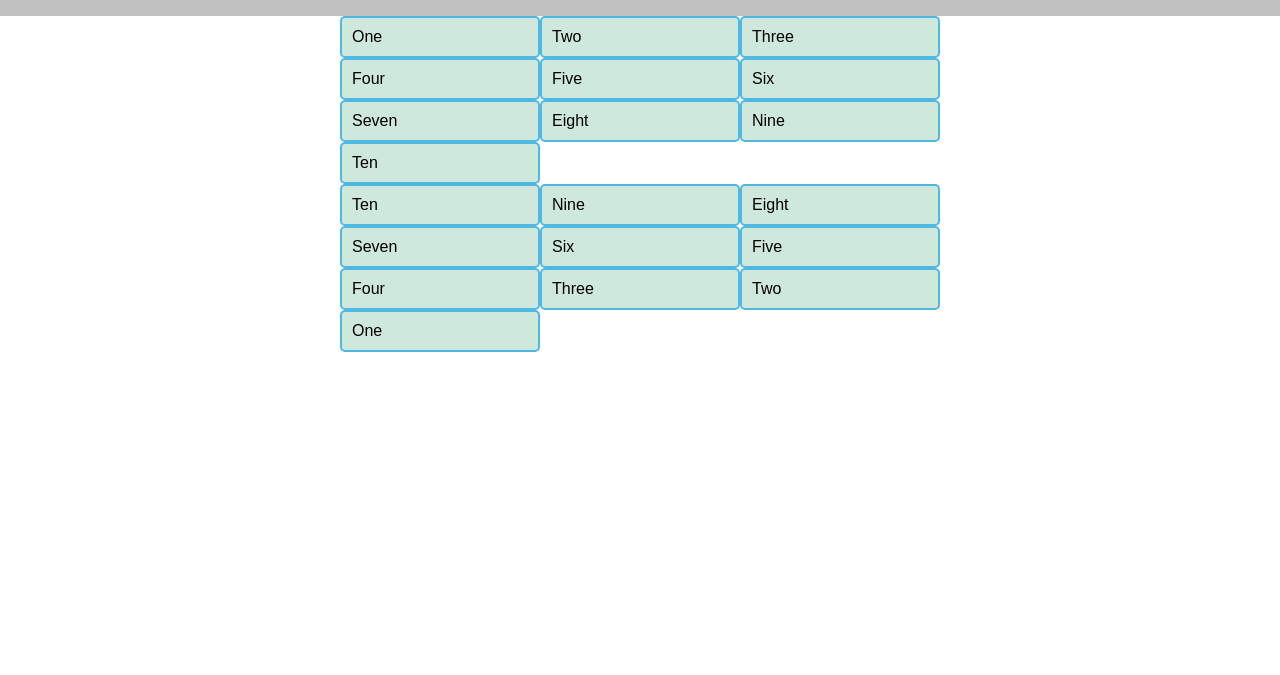
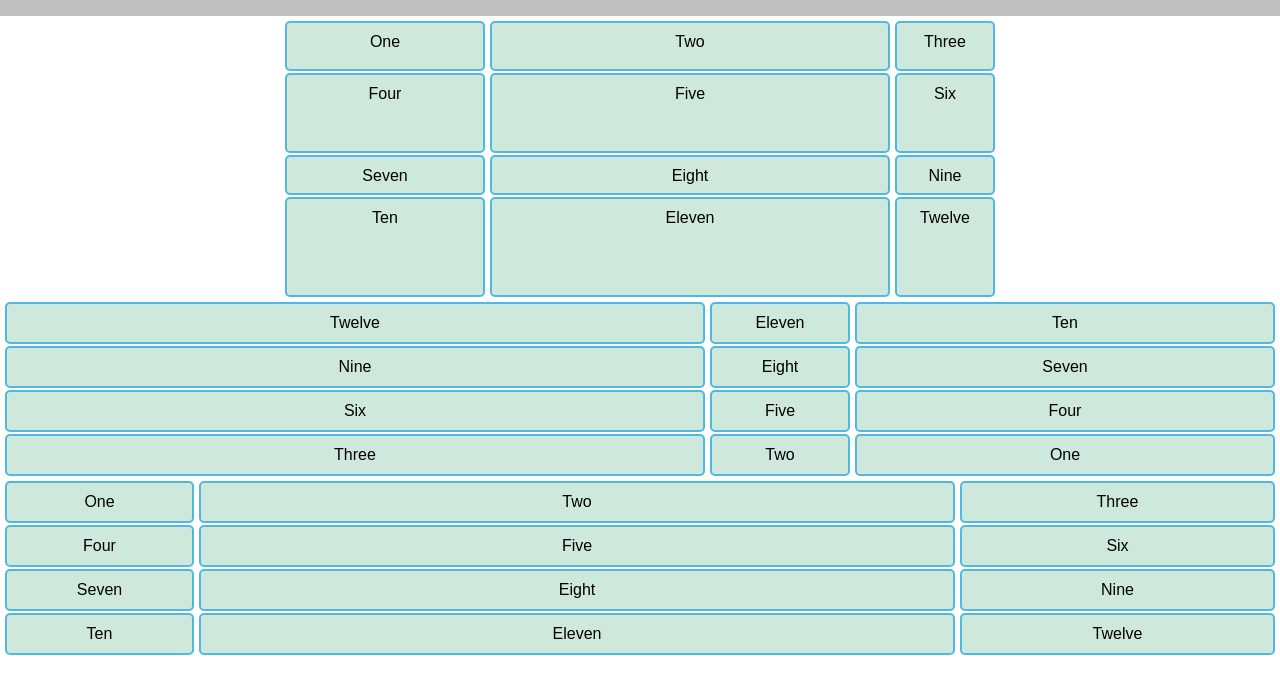
Before and after one commit to Wyght/scrum, a plain HTML site: page grids/index.html in a window 1280 px wide. Shown: the part 134-809 px from the top of the page. Drawn offline with Linux system fonts and the light colour scheme.

Commit message:
a update style.css and grid/index.html % fn and px

```diff
--- a/css/style.css
+++ b/css/style.css
@@ -90,13 +90,30 @@ section>div {
   padding: 10px;
   background-color: rgb(207, 232, 220);
   border: 2px solid rgb(79, 185, 227);
+  text-align: center;
 }
 
-.gridContainer {
+.gridContainerPX {
   display: grid;
-  grid-template-columns: 200px 200px 200px;
+  grid-template-columns: 200px 400px 100px;
+  grid-template-rows: 50px 80px 40px 100px;
+  grid-gap: 2px 5px;
+  margin: 5px 0;
 }
 
+.gridContainerPR {
+  display: grid;
+  grid-template-columns: 15% 60% 25%;
+  grid-gap: 2px 5px;
+  margin: 5px 10px 20px 10px;
+}
+
+.gridContainerFR {
+    display: grid;
+    grid-template-columns: 5fr 1fr 3fr;
+    grid-gap: 2px 5px;
+    margin: 0 5px;
+}
 /*
 .myNest{
     display: flex;
--- a/grids/index.html
+++ b/grids/index.html
@@ -15,7 +15,6 @@
 <link rel="icon" href="../img/favicon.ico">
 
 <title>Grids to Build!</title>
-</head>
 
 <body>
 
@@ -24,9 +23,6 @@
     <button>Inventa II</button>
     <button>Inventa III</button>
     <button>Inventa IV</button>
-    <button>Inventa V</button>
-    <button>Inventa VII</button>
-    <button>Inventa VIII</button>
   </nav>
 
 
@@ -34,7 +30,7 @@
     <h1>Sample Grids Layout</h1>
   </header>
 
-  <section class="gridContainer">
+  <section class="gridContainerPX">
     <div class="myGrid">One</div>
     <div class="myGrid">Two</div>
     <div class="myGrid">Three</div>
@@ -45,10 +41,13 @@
     <div class="myGrid">Eight</div>
     <div class="myGrid">Nine</div>
     <div class="myGrid">Ten</div>
+    <div class="myGrid">Eleven</div>
+    <div class="myGrid">Twelve</div>
   </section>
 
-
-  <section class="gridContainer">
+  <section class="gridContainerFR">
+    <div class="myGrid">Twelve</div>
+    <div class="myGrid">Eleven</div>
     <div class="myGrid">Ten</div>
     <div class="myGrid">Nine</div>
     <div class="myGrid">Eight</div>
@@ -61,6 +60,21 @@
     <div class="myGrid">One</div>
   </section>
 
+  <section class="gridContainerPR">
+    <div class="myGrid">One</div>
+    <div class="myGrid">Two</div>
+    <div class="myGrid">Three</div>
+    <div class="myGrid">Four</div>
+    <div class="myGrid">Five</div>
+    <div class="myGrid">Six</div>
+    <div class="myGrid">Seven</div>
+    <div class="myGrid">Eight</div>
+    <div class="myGrid">Nine</div>
+    <div class="myGrid">Ten</div>
+    <div class="myGrid">Eleven</div>
+    <div class="myGrid">Twelve</div>
+  </section>
+
 </body>
 
 </html>
```
